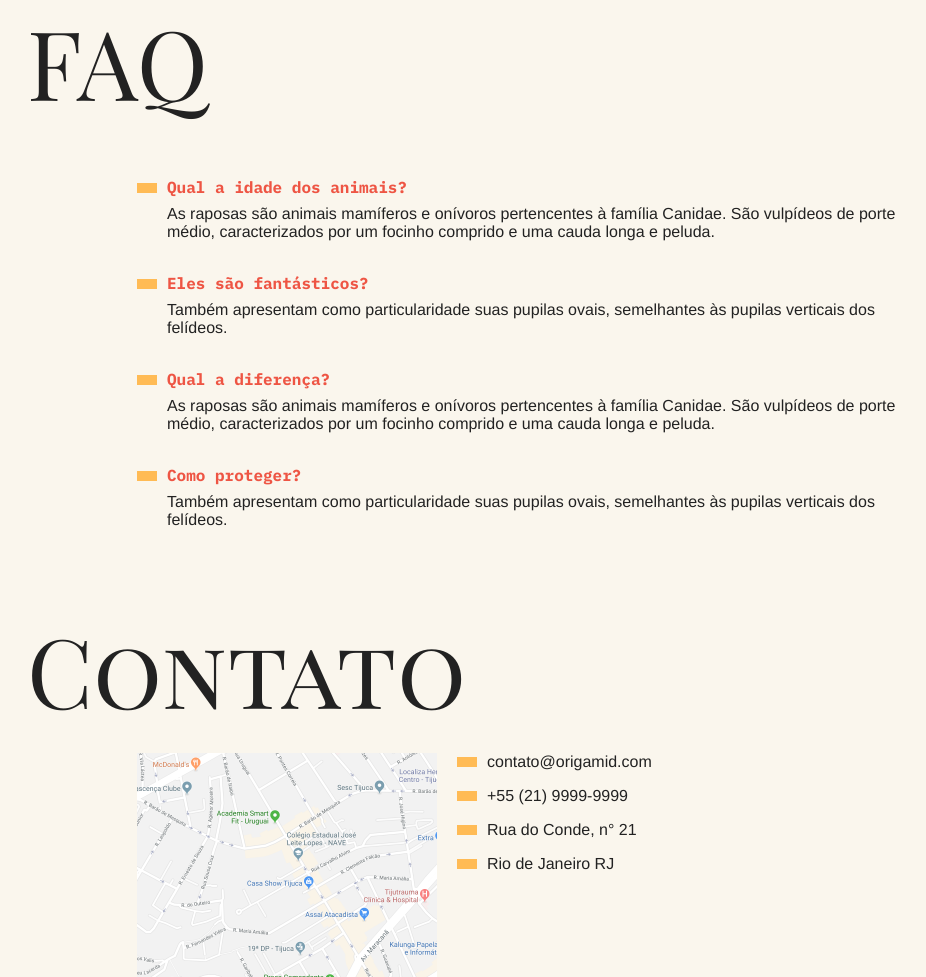
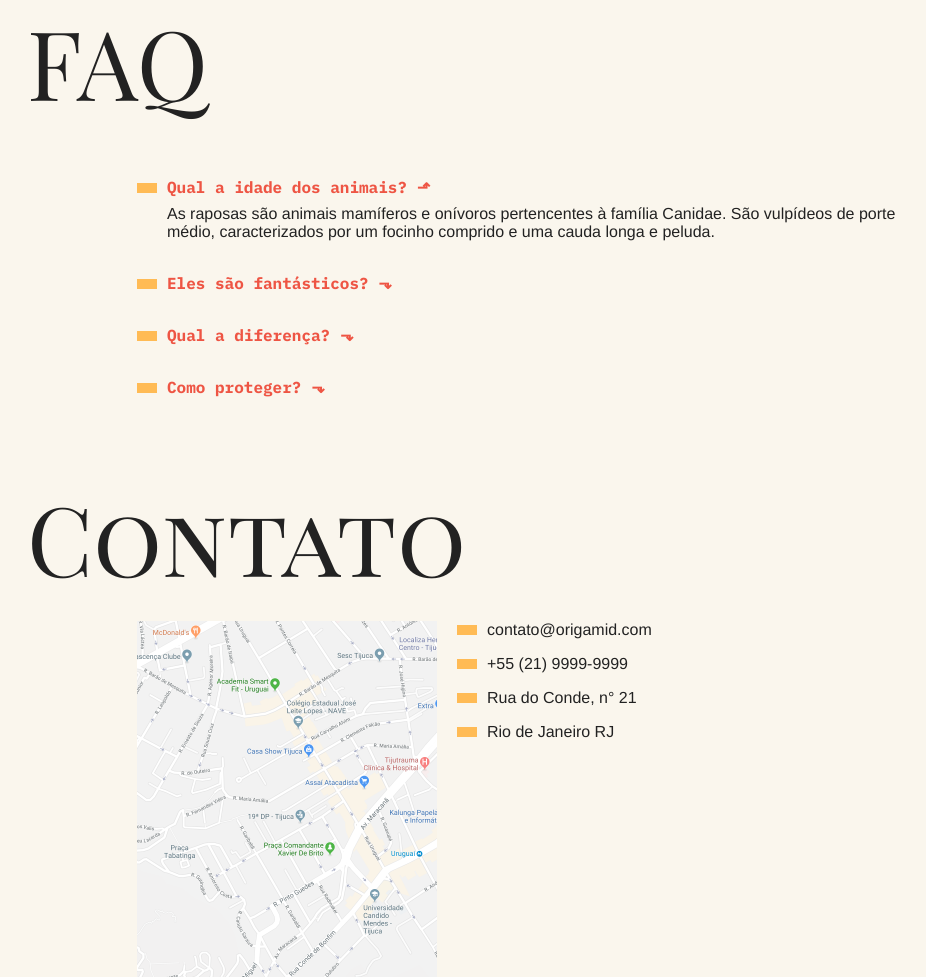
Before and after one commit to terrakaroline/animais-fantasticos, a plain HTML site: page index.html in a window 1280 px wide. Shown: the part 801-1778 px from the top of the page, without its empty margins (163-1089 px from the left). Drawn offline with Linux system fonts and the light colour scheme.

Commit message:
accordion list

```diff
--- a/script.js
+++ b/script.js
@@ -21,12 +21,20 @@ function initTabNav(){
 }
 initTabNav();
 
-const accordionList = document.querySelectorAll('.js-accordion dt');
+function initAccordion(){
 
-function activeAccordion(){
-    this.classList.add('ativo');
-    this.nextElementSibling.classList.toggle('ativo');
+    const accordionList = document.querySelectorAll('.js-accordion dt');
+    const activeClass = 'ativo';
+    if(accordionList.length){
+        accordionList[0].nextElementSibling.classList.add(activeClass);
+        accordionList[0].classList.add(activeClass);
+        function activeAccordion(){
+            this.classList.toggle(activeClass);
+            this.nextElementSibling.classList.toggle(activeClass);
+        }
+        accordionList.forEach((item) => {
+            item.addEventListener('click', activeAccordion);
+        });
+    }
 }
-accordionList.forEach((item) => {
-    item.addEventListener('click', activeAccordion);
-})
+initAccordion();
--- a/style.css
+++ b/style.css
@@ -232,3 +232,36 @@ body {
         transform: translate3d(0, 0, 0);
     }
 }
+
+.js .js-accordion dd {
+    display: none;
+
+}
+
+.js-accordion dt::after {
+    content: '⬎';
+    margin-left: 10px;
+}
+
+.js-accordion dt.ativo::after {
+    content: '⬏';
+}
+
+.js-accordion dt {
+    cursor: pointer;
+}
+.js-accordion dd.ativo {
+    display: block;
+    animation: slideDown .5s forwards;
+}
+
+@keyframes slideDown {
+    from {
+        opacity: 0;
+        max-height: 0;
+    }
+    to {
+        max-height: 200px;
+        opacity: 1;
+    }
+}
```
